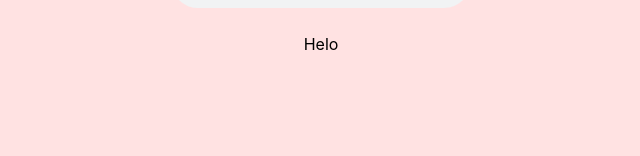
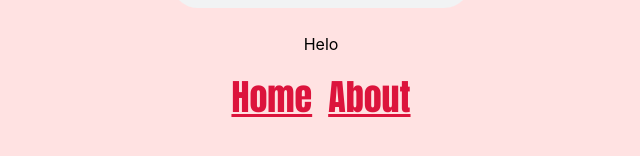
Before and after one commit to reenafm/bday-site, a React (Create React App) app: page /bday-site/pagetwo in a window 1280 px wide. Shown: the part 344-500 px from the top of the page, without its empty margins (319-959 px from the left). Built offline with nearby package versions, Linux system fonts and the light colour scheme.

Commit message:
fith commit

```diff
--- a/src/App.js
+++ b/src/App.js
@@ -4,6 +4,8 @@ import audio1 from './myOrdinaryLife.mp3';
 import { BrowserRouter, Routes, Route } from 'react-router-dom';
 import Homepage from './components/homepage/Homepage';
 import Pagetwo from './components/pagetwo/Pagetwo';
+import Navbar from './components/Navbar';
+
 
 
 function App() {
@@ -14,6 +16,7 @@ function App() {
         <Route path="/bday-site" element={<Homepage />} />
         <Route path="/bday-site/pagetwo" element={<Pagetwo />} />
       </Routes>
+      <Navbar></Navbar>
     </BrowserRouter>
   );
 }
```
